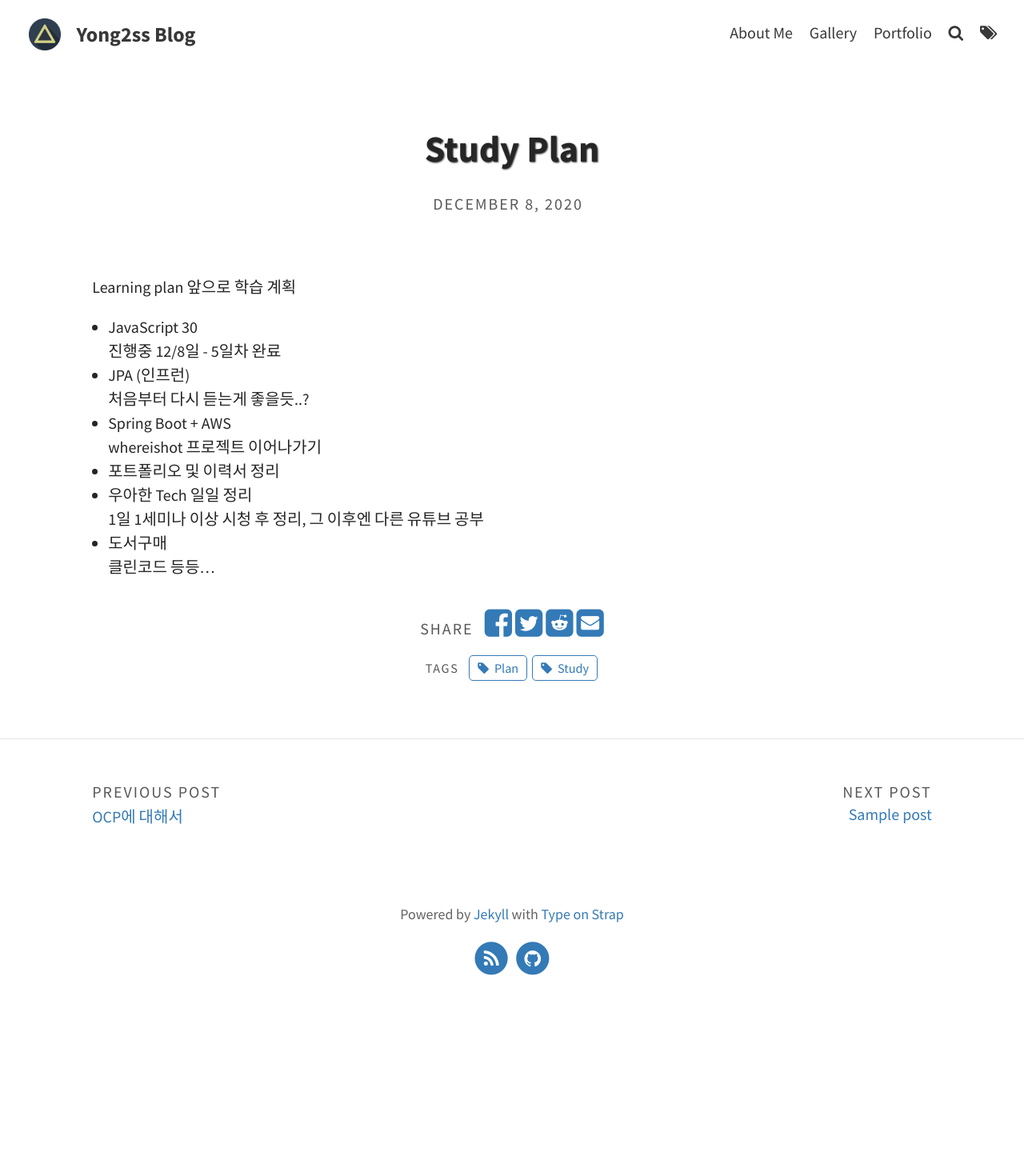
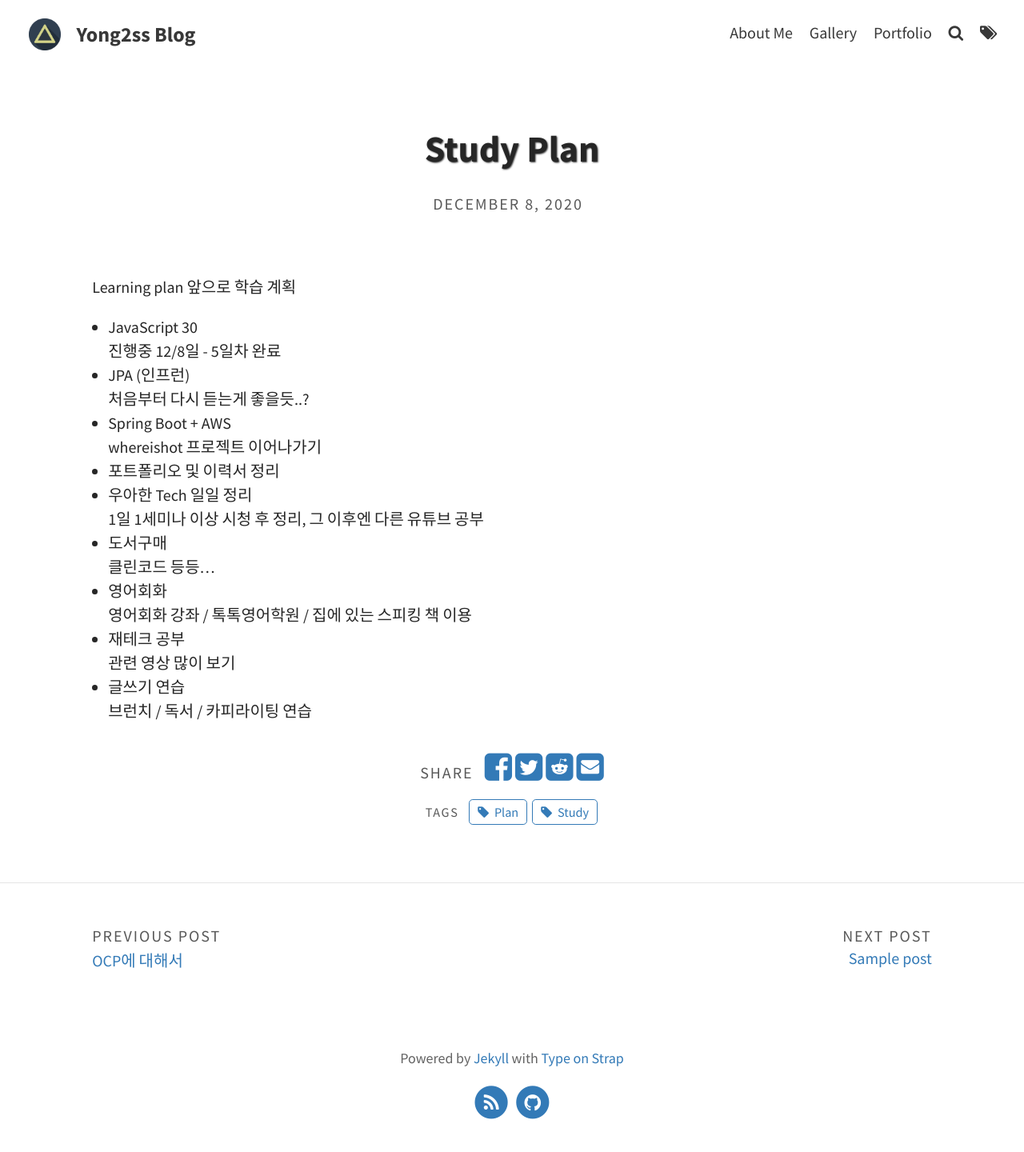
Before and after one commit to yong2ss/yong2ss.github.io, a Jekyll site: the page built from _posts/2020-12-08-study-plan.md, in a window 1280 px wide. Shown: the whole page at 80% size. Built offline with Jekyll 4.4.1, drawn with Linux system fonts in a browser that asks for light colours; before the commit the page ends 1260 px from its top, so only the background shows below that.

Commit message:
공부계획 수정

```diff
--- a/_posts/2020-12-08-study-plan.md
+++ b/_posts/2020-12-08-study-plan.md
@@ -25,3 +25,12 @@ Learning plan
 
 * 도서구매
 <br>클린코드 등등...
+
+* 영어회화
+<br>영어회화 강좌 / 톡톡영어학원 / 집에 있는 스피킹 책 이용
+
+* 재테크 공부
+<br>관련 영상 많이 보기
+
+* 글쓰기 연습
+<br>브런치 / 독서 / 카피라이팅 연습
```
